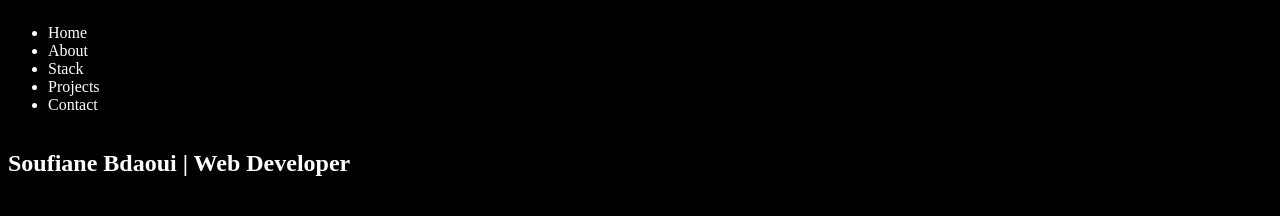
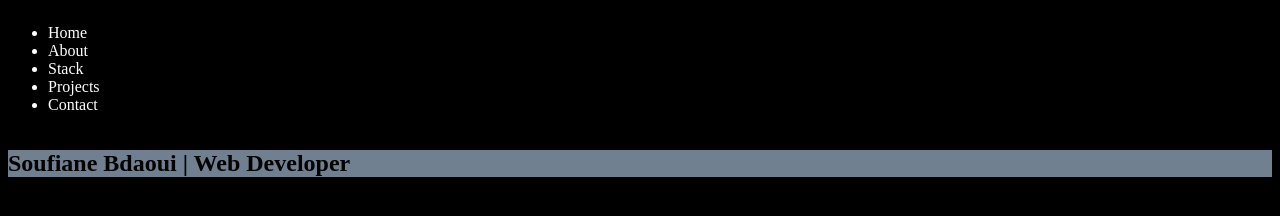
Before and after one commit to bdaoui/bdaoui.github.io, a plain HTML site: page index.html in a window 1280 px wide. Drawn offline with Linux system fonts and the light colour scheme.

Commit message:
changed colors

```diff
--- a/main.css
+++ b/main.css
@@ -7,3 +7,8 @@ nav{
     display: flex;
     flex-direction: row;
 }
+
+h1{
+    background-color: slategray;
+    color: black;
+}
```
